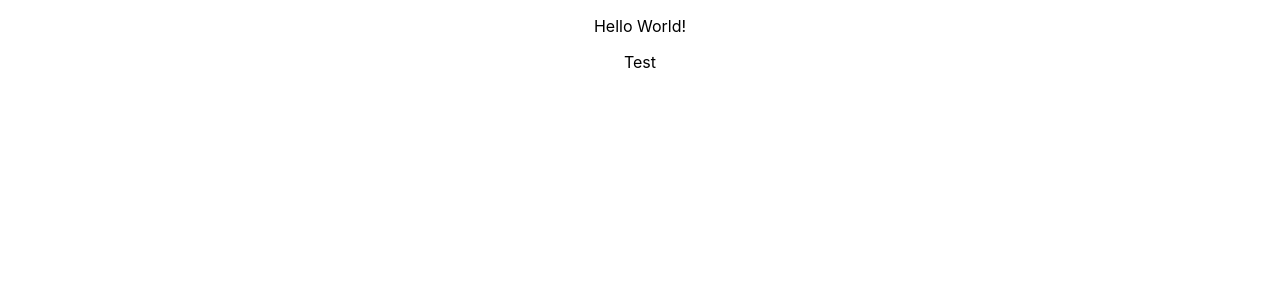
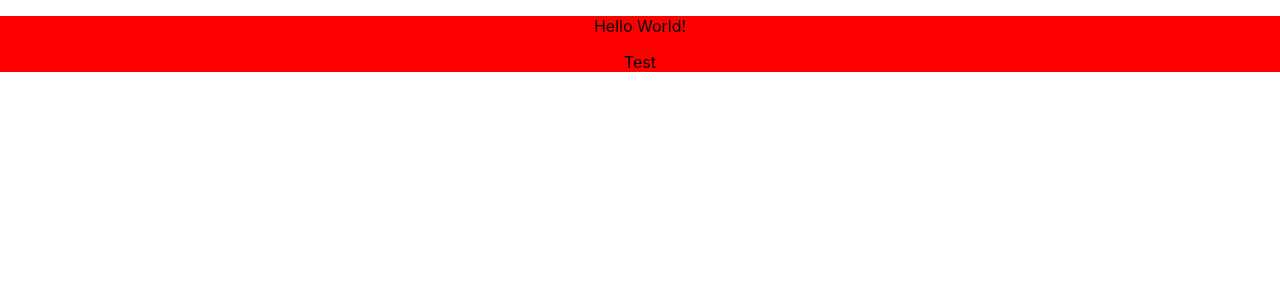
Before and after one commit to gabryel85/git-learn, a React (Create React App) app: page / in a window 1280 px wide. Shown: the top 300 px of the page. Built offline with nearby package versions, Linux system fonts and the light colour scheme.

Commit message:
add css style

```diff
--- a/src/index.css
+++ b/src/index.css
@@ -1,13 +1,15 @@
 body {
-  margin: 0;
-  font-family: -apple-system, BlinkMacSystemFont, 'Segoe UI', 'Roboto', 'Oxygen',
-    'Ubuntu', 'Cantarell', 'Fira Sans', 'Droid Sans', 'Helvetica Neue',
-    sans-serif;
-  -webkit-font-smoothing: antialiased;
-  -moz-osx-font-smoothing: grayscale;
+	margin: 0;
+	font-family: -apple-system, BlinkMacSystemFont, 'Segoe UI', 'Roboto', 'Oxygen', 'Ubuntu', 'Cantarell', 'Fira Sans',
+		'Droid Sans', 'Helvetica Neue', sans-serif;
+	-webkit-font-smoothing: antialiased;
+	-moz-osx-font-smoothing: grayscale;
 }
 
 code {
-  font-family: source-code-pro, Menlo, Monaco, Consolas, 'Courier New',
-    monospace;
+	font-family: source-code-pro, Menlo, Monaco, Consolas, 'Courier New', monospace;
 }
+
+div {
+	background-color: red;
+}
```
